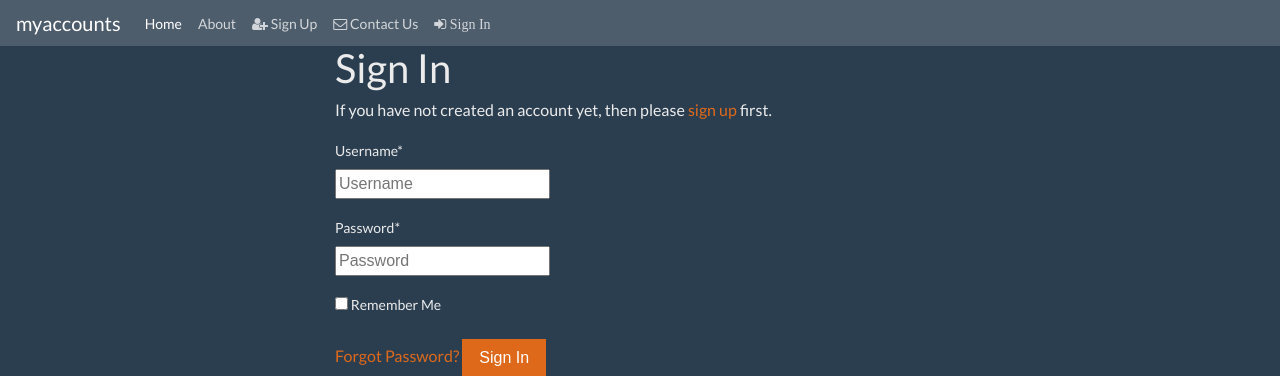
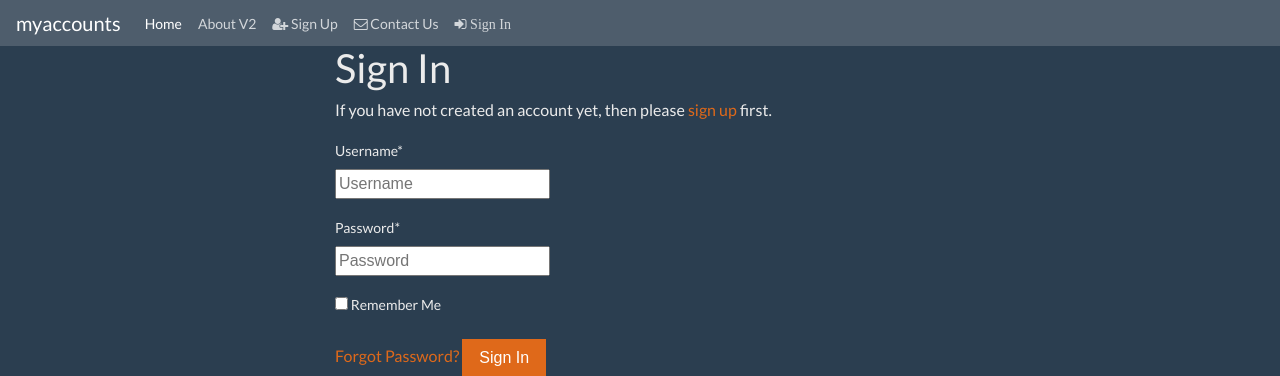
Before and after one commit to yohanswanepoel/django-openshift-js, a Django app: page /accounts/login/ in a window 1280 px wide. Shown: the top 376 px of the page. Run offline with Django 3.2, Linux system fonts and the light colour scheme; parts of the project's set-up code (start-up, migrations or seed data) failed here and were passed over; some libraries are stand-ins or nearby versions.

Commit message:
Update base.html

```diff
--- a/myaccounts/templates/base.html
+++ b/myaccounts/templates/base.html
@@ -46,7 +46,7 @@
 
             {% if not request.user.is_authenticated %}
                 <li class="nav-item">
-              <a class="nav-link" href="{% url 'about' %}">About</a>
+              <a class="nav-link" href="{% url 'about' %}">About V2</a>
               </li>
             <li class="nav-item">
                 {# URL provided by django-allauth/account/urls.py #}
```
